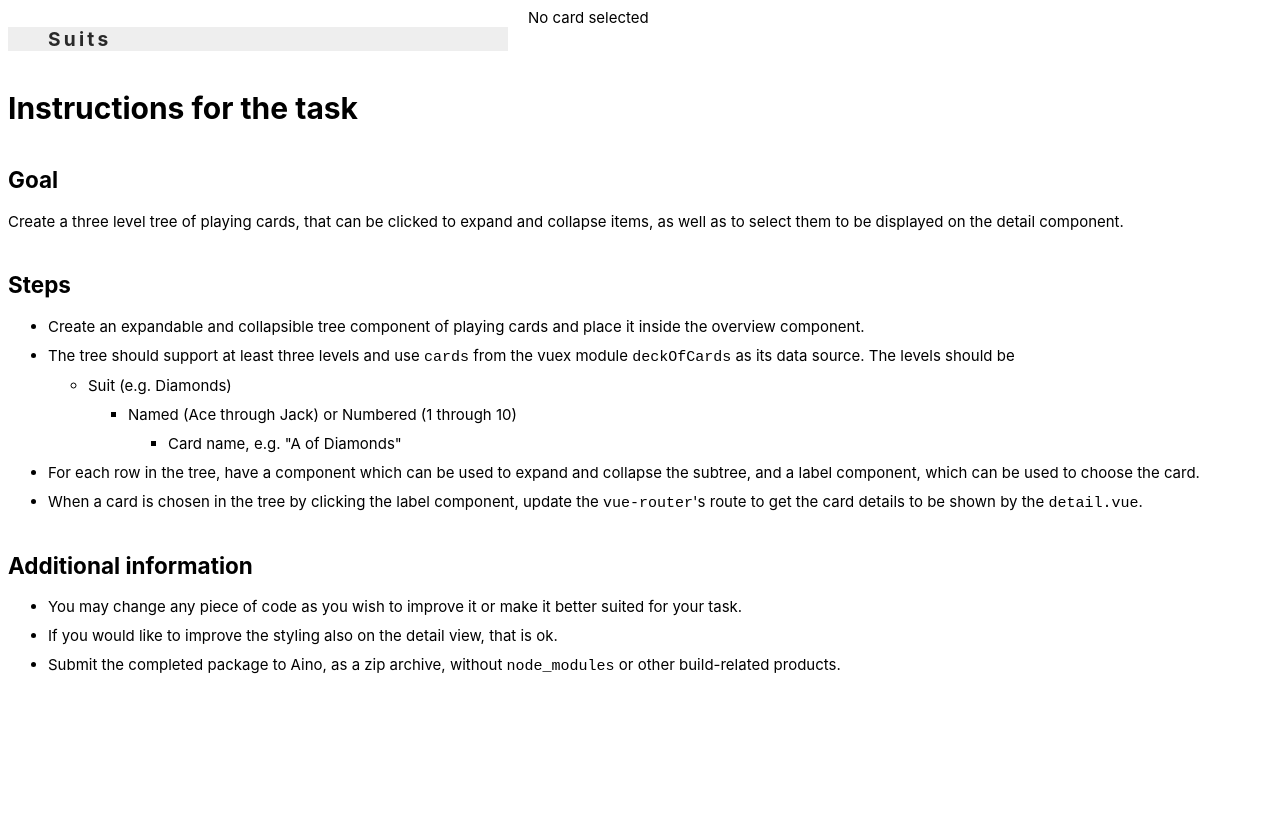
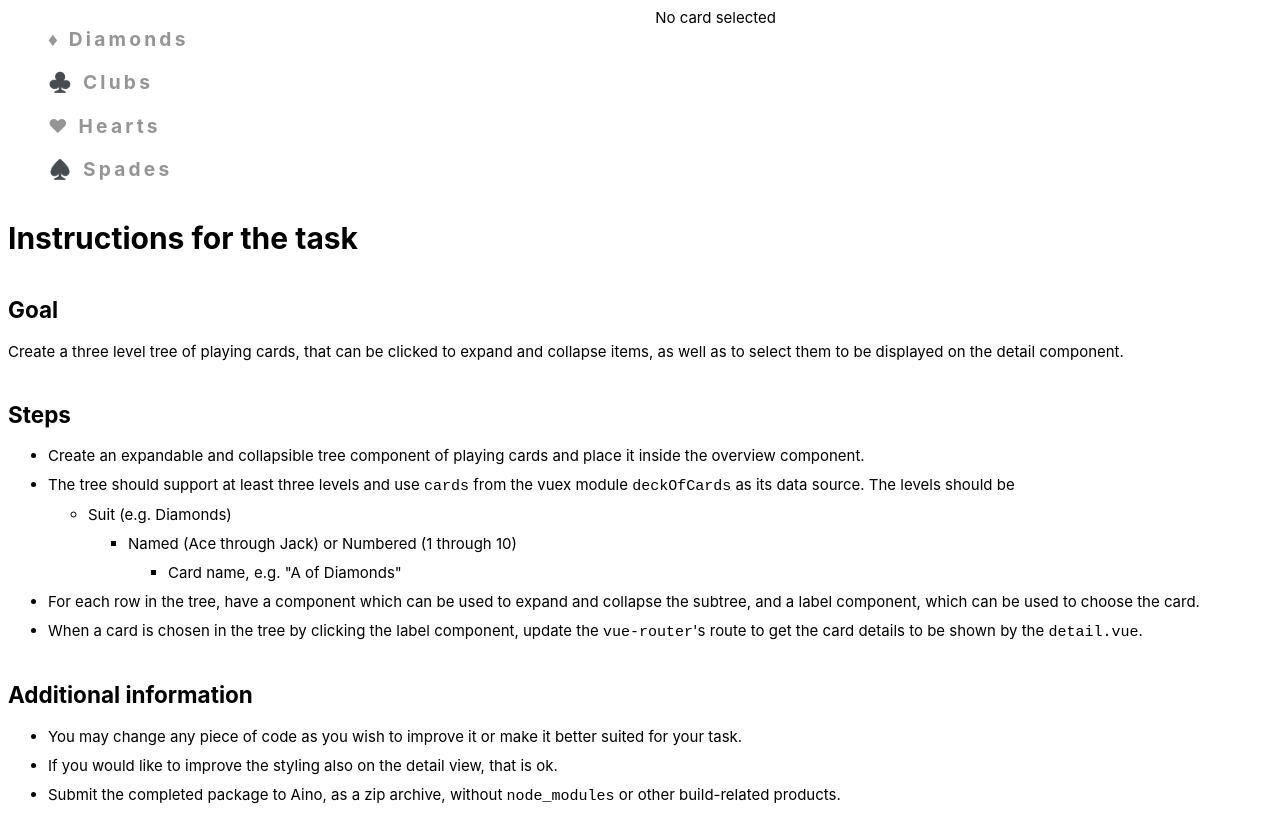
Before and after one commit to elarsaks/coding-assignment, a Vue app: page / in a window 1280 px wide. Built offline with nearby package versions, Linux system fonts and the light colour scheme.

Commit message:
Change menu structure.

```diff
--- a/src/components/Node.vue
+++ b/src/components/Node.vue
@@ -1,16 +1,18 @@
 <template>
-    <div class="node">
+    <div class="node" :class="{ active: isRed, 'text-danger': hasError }">
         <ul>
             <li>
                 <div v-if="nodes.length > 0">
                     <span class="node-header" @click="openClose">{{ name }}</span>
-                    <div v-if="open" class="node-content">
+                    <transition name="slide">
+                        <div v-if="open" :class="nodeContent">
                             <Node
                                 v-for="node in nodes"
                                 :key="node.name"
                                 :nodes="node.nodes"
                                 :name="node.name" />
                         </div>
+                    </transition>
                 </div>
                 <div v-else>
                     <span class="item-header" @click="openClose">{{ name }}</span>
@@ -19,6 +21,69 @@
         </ul>
     </div>
 </template>
+
+<style scoped lang="scss">
+.node {
+  min-width: 500px;
+  list-style-type: none;
+  letter-spacing: 0.2rem;
+  font-size: 1.2rem;
+  color: rgb(149, 149, 149);
+
+  & :hover {
+    color: black;
+    //color: red;
+  }
+}
+
+.node ul {
+  list-style-type: none;
+}
+
+.node-header {
+  font-weight: bold;
+  cursor: pointer;
+}
+
+.item-header {
+  font-weight: 400;
+  cursor: pointer;
+}
+
+.slide-enter-active {
+  -moz-transition-duration: 0.3s;
+  -webkit-transition-duration: 0.3s;
+  -o-transition-duration: 0.3s;
+  transition-duration: 0.3s;
+  -moz-transition-timing-function: ease-in;
+  -webkit-transition-timing-function: ease-in;
+  -o-transition-timing-function: ease-in;
+  transition-timing-function: ease-in;
+}
+
+.slide-leave-active {
+  -moz-transition-duration: 0.3s;
+  -webkit-transition-duration: 0.3s;
+  -o-transition-duration: 0.3s;
+  transition-duration: 0.3s;
+  -moz-transition-timing-function: cubic-bezier(0, 1, 0.5, 1);
+  -webkit-transition-timing-function: cubic-bezier(0, 1, 0.5, 1);
+  -o-transition-timing-function: cubic-bezier(0, 1, 0.5, 1);
+  transition-timing-function: cubic-bezier(0, 1, 0.5, 1);
+}
+
+.slide-enter-to,
+.slide-leave {
+  max-height: 100px;
+  overflow: hidden;
+}
+
+.slide-enter,
+.slide-leave-to {
+  overflow: hidden;
+  max-height: 0;
+}
+</style>
 
 <script>
     import VT from 'vue-types';
@@ -34,8 +99,21 @@
                 open: false,
             };
         },
-        created() {
-            // console.log(this.name, this.nodes);
+        computed: {
+            nodeContent() {
+                let openClass = 'close';
+
+                switch (this.open) {
+                case false:
+                    openClass = 'close';
+                    break;
+                case true:
+                    openClass = 'open';
+                    break;
+                }
+
+                return { [openClass]: true };
+            },
         },
         methods: {
             openClose() {
@@ -45,27 +123,3 @@
         },
     };
 </script>
-
-<style scoped lang="scss">
-.node {
-  min-width: 500px;
-  list-style-type: none;
-  color: rgb(41, 41, 41);
-  letter-spacing: 0.2rem;
-  font-size: 1.2rem;
-}
-
-.node ul {
-  list-style-type: none;
-}
-
-.node-header {
-  font-weight: bold;
-  cursor: pointer;
-}
-
-.item-header {
-  font-weight: 400;
-  cursor: pointer;
-}
-</style>
--- a/src/components/overview.vue
+++ b/src/components/overview.vue
@@ -1,13 +1,19 @@
 <template>
     <div>
-        <Node :nodes="node.nodes" :name="node.name" />
+        <Node
+            v-for="node in nodes"
+            :key="node.name"
+            :name="node.name"
+            :nodes="node.nodes" />
     </div>
 </template>
 
 <style scoped lang="scss">
 div {
-  background: #eee;
+  width: 49vw;
+  background: #fff;
   font-size: 10px;
+  right: 0;
 }
 </style>
 
@@ -21,7 +27,7 @@ div {
         },
         data() {
             return {
-                node: [],
+                nodes: [],
             };
         },
         computed: {
@@ -34,7 +40,7 @@ div {
             const suits = [...new Set(data.map(item => item.suit))];
 
             // Map data to each suit
-            const nodes = suits.map(suit => {
+            this.nodes = suits.map(suit => {
                 const nodes = data.filter(card => suit == card.suit);
                 const suitName = nodes[0].name.split(' ').slice(-1)[0];
 
@@ -50,18 +56,13 @@ div {
 
                 // Return a single suit data obj
                 return {
-                    name: suitName,
+                    name: suit + ' ' + suitName,
                     nodes: [
-                        { name: 'named', nodes: named },
-                        { name: 'numbers', nodes: numbers },
+                        { name: 'Named', nodes: named },
+                        { name: 'Numbers', nodes: numbers },
                     ],
                 };
             });
-
-            // Set mapped suits data array as a nodes of suits obj
-            this.node = { name: 'Suits', nodes };
-
-            // setTimeout(console.log(this.node), 10000);
         },
         methods: {},
     };
```
Lines whose indentation alone changed are shown as unchanged.
